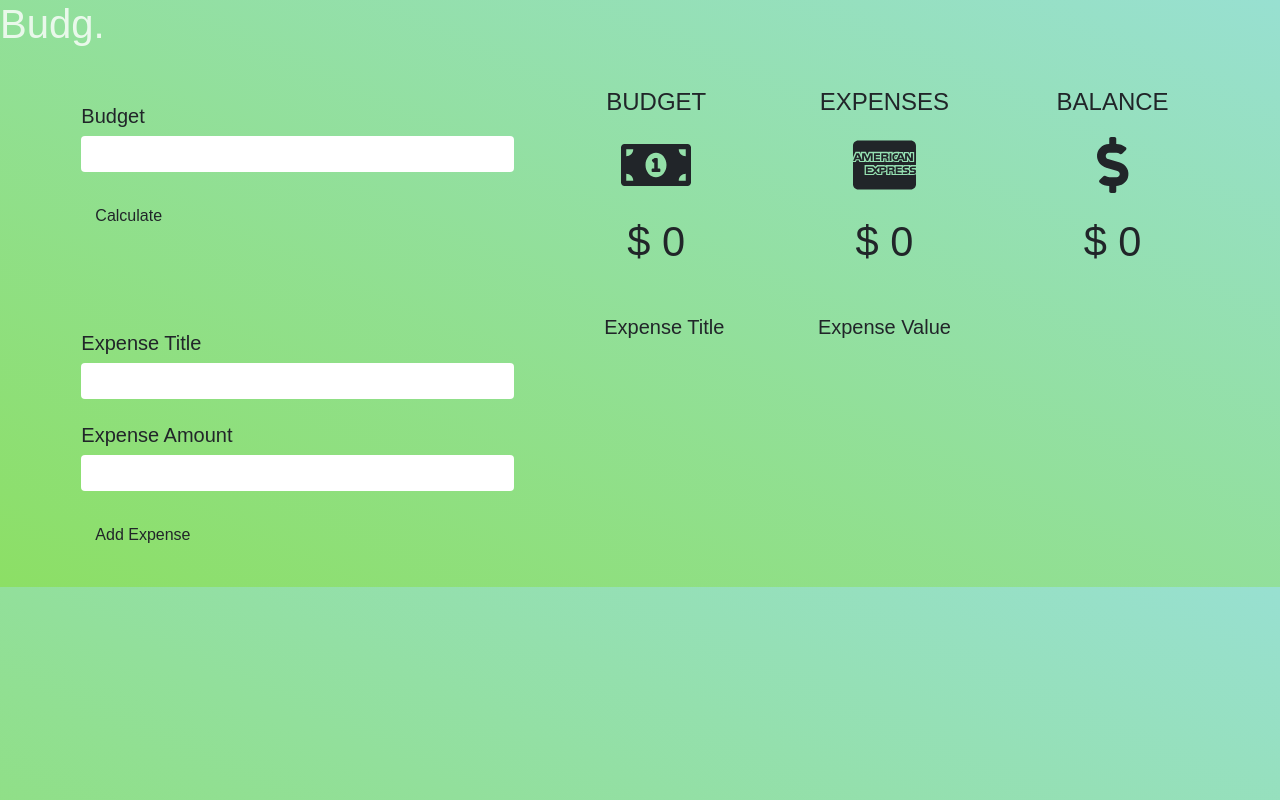
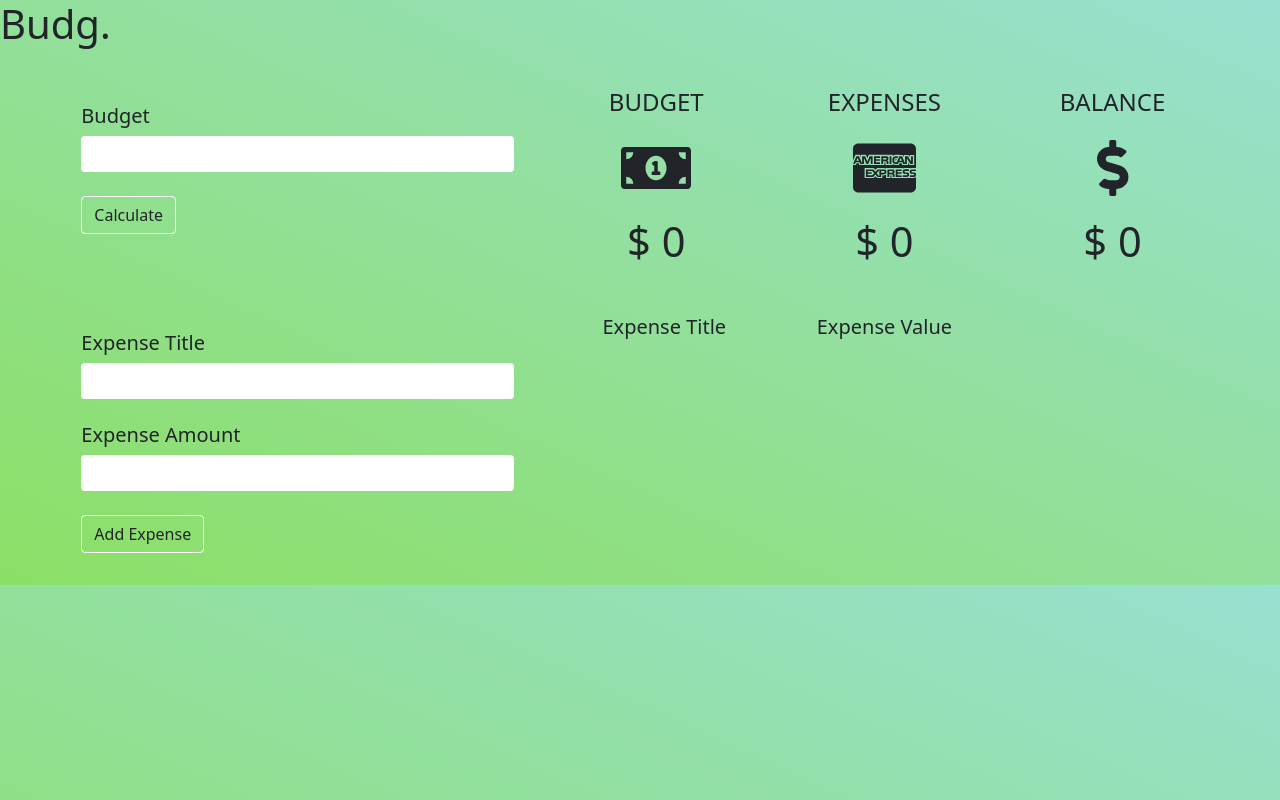
Before and after one commit to vicdubbeld/Budget-App, a PHP site: page / in a window 1280 px wide. Run offline with PHP 8.4, Linux system fonts and the light colour scheme; some libraries are stand-ins or nearby versions.

Commit message:
preview image added

```diff
--- a/style.css
+++ b/style.css
@@ -2,12 +2,11 @@ body {
     background: linear-gradient(to right top, #8cdf65, #98e0d1);
 }
 
-* {
+/* * {
     margin: 0;
     padding: 0;
     box-sizing: border-box;
     font-family: "Poppins", sans-serif;
-
 }
 
 main{
@@ -16,23 +15,24 @@ main{
     display: flex;
     align-items: center;
     justify-content: center;
-    /* border-color: red;
+    border-color: red;
     border-width: 5px;
-    border-style: solid; */
-}
+    border-style: solid;
+} */
 
-h1 {
+/* h1 {
     color: #ffffff;
     font-weight: 600;
     font-size: 3rem;
     opacity: 0.8;
-}
+} */
 /* h2, h3, h4, h5, h6, p, span, #budget-submit, #expense-submit {
     color: white;
 } */
 #budget-submit, #expense-submit{
-    border-style: solid;
-    border-width: 2px;
+    border-style:solid;
+    border-width: 1px;
+    border-color: white;
 }
 
 .budget-feedback,
@@ -44,6 +44,8 @@ h1 {
   border: 0.15rem solid var(--mainGreen);
   padding: 1rem;
   border-radius: 0.25rem;
+  border-color: ivory;
+  border-width: 2px;
 }
 .expense-form {
   border: 0.15rem solid var(--mainRed);
```
Also changed, not shown: README.md, prev.png (added).
